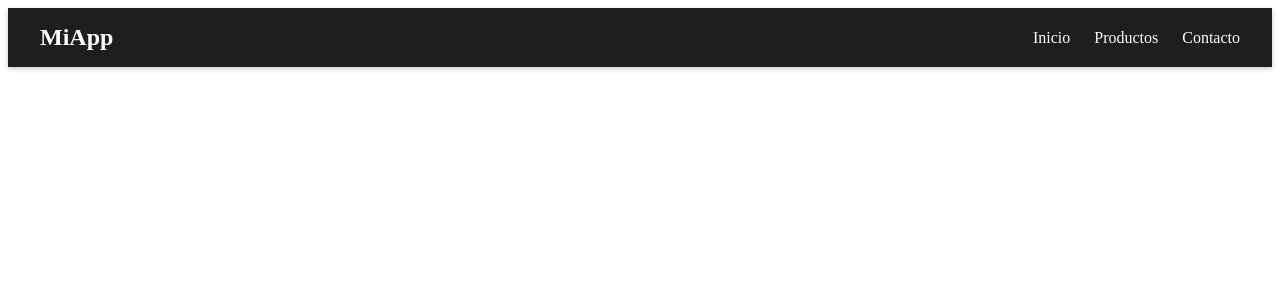
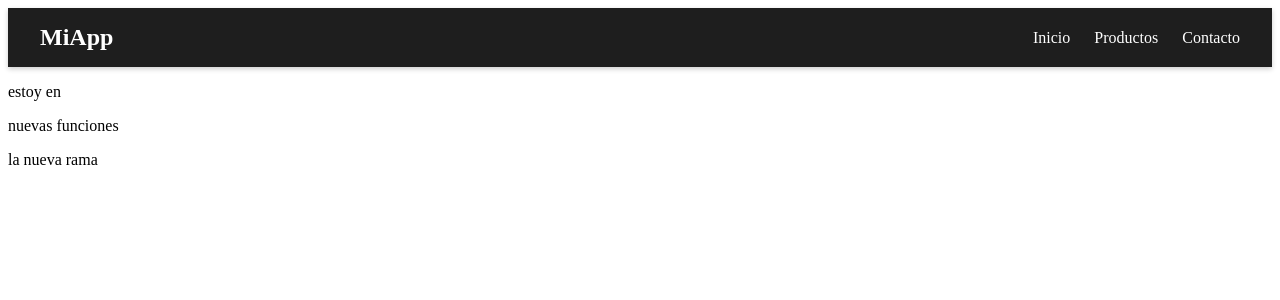
Before and after one commit to lucassanchezeduardo1/proyecto_angular, an Angular app: page / in a window 1280 px wide. Shown: the top 300 px of the page. Built offline with nearby package versions, Linux system fonts and the light colour scheme.

Commit message:
agregando texto en etiquetas p

```diff
--- a/src/app/app.component.html
+++ b/src/app/app.component.html
@@ -1,2 +1,6 @@
 <app-navbar></app-navbar>
 <router-outlet></router-outlet>
+
+<p>estoy en</p>
+<p>nuevas funciones</p>
+<p>la nueva rama</p>
```
